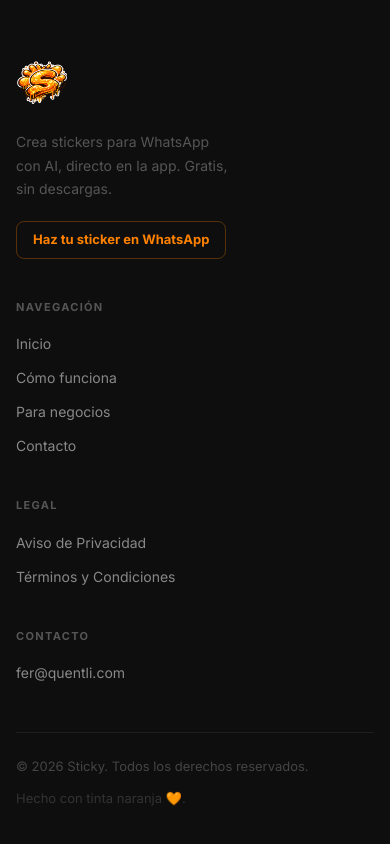
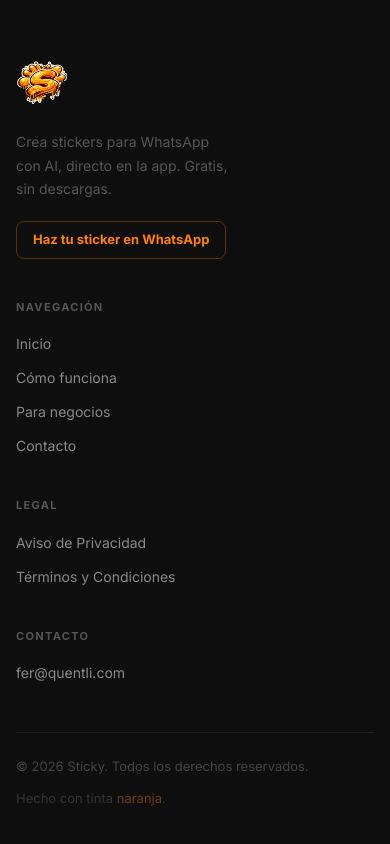
Before and after one commit to ferpinedo/sticky-landing, a Next.js app: page /contacto in a window 390 px wide. Shown: the part 967-1811 px from the top of the page. Built offline with nearby package versions, Linux system fonts and the light colour scheme.

Commit message:
Enhance Footer and Hero components: update footer text styling for improved visual appeal, reintroduce 'AI generativa' feature in Hero component, and refine user reply text in PhoneMockup for clarity.

```diff
--- a/src/components/Footer.tsx
+++ b/src/components/Footer.tsx
@@ -204,7 +204,8 @@ export default function Footer() {
             © {new Date().getFullYear()} Sticky. Todos los derechos reservados.
           </p>
           <p style={{ fontSize: 13, color: "#333" }}>
-            Hecho con tinta naranja 🧡.
+            Hecho con tinta{" "}
+            <span style={{ color: "#FF8100", opacity: 0.4 }}>naranja</span>.
           </p>
         </div>
       </div>
--- a/src/components/Hero.tsx
+++ b/src/components/Hero.tsx
@@ -7,8 +7,8 @@ import {
 import PhoneMockup from "./PhoneMockup";
 
 const featurePills = [
+  { icon: BoltIcon, label: "En segundos" },
   { icon: SparklesIcon, label: "AI generativa" },
-  { icon: BoltIcon, label: "En segundos" },
   { icon: DevicePhoneMobileIcon, label: "Solo WhatsApp" },
   { icon: GiftIcon, label: "Sin costo" },
 ] as const;
--- a/src/components/PhoneMockup.tsx
+++ b/src/components/PhoneMockup.tsx
@@ -195,7 +195,7 @@ export default function PhoneMockup() {
 
               {/* User reply */}
               <div className="wa-bubble wa-bubble-out bubble-anim">
-                No, está perfecto 🔥
+                ¡Está perfecto!
                 <div className="wa-bubble-time">9:42</div>
               </div>
             </div>
```
